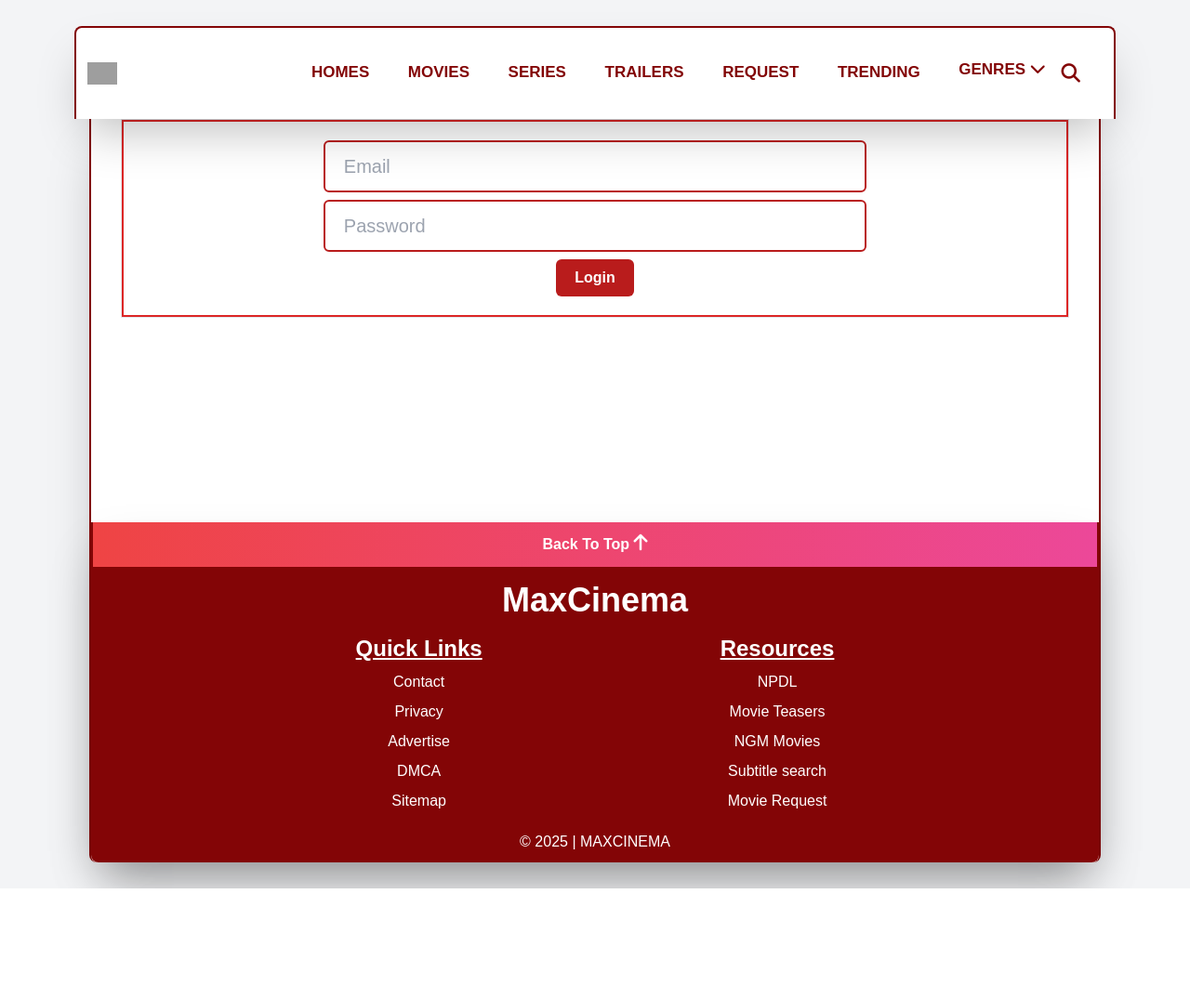
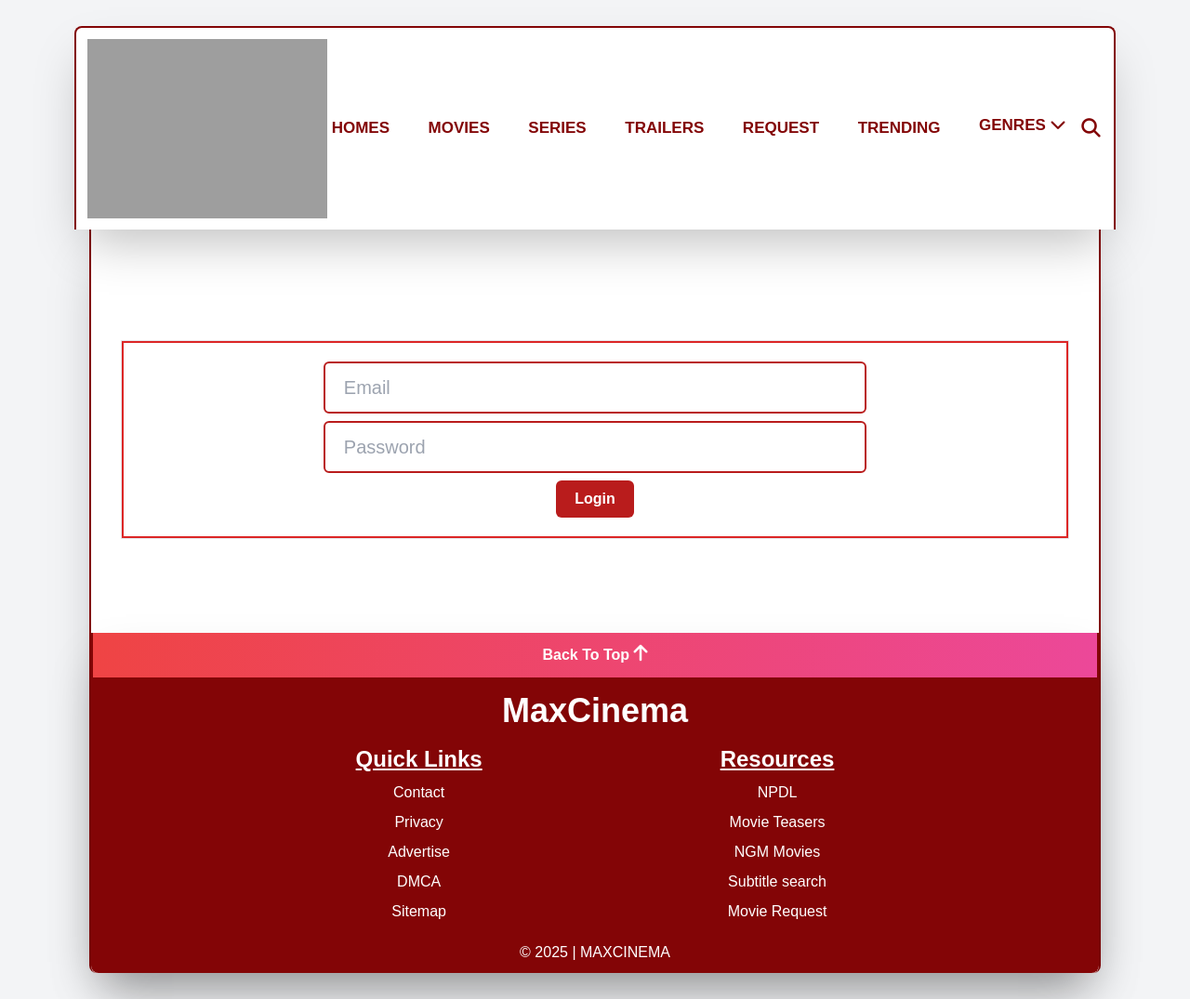
Before and after one commit to Ifeanyi-design/maxcinema, a Flask app: a page that uses app/templates/header.html in a window 1280 px wide. Shown: the whole page at 93% size. Before the commit the page ends 956 px from the top, so only its background shows below. Run offline with Flask 3, Linux system fonts and the light colour scheme; some libraries are stand-ins or nearby versions; grey boxes are pictures that could not be loaded.

Commit message:
Update header.html

```diff
--- a/app/templates/header.html
+++ b/app/templates/header.html
@@ -8,7 +8,7 @@
             <div id="logo" class="left-0">
                 <img src="https://i.imgur.com/UlSeHMa.png"
              alt="MaxCinema"
-             class="h-6 md:h-10 w-auto">
+             class="h-[60px] md:h-[70px] w-auto">
             </div>
         </a>
 
```
